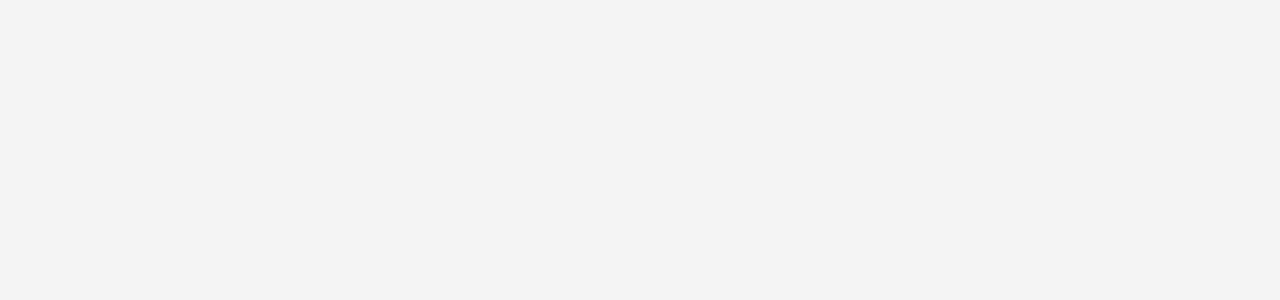
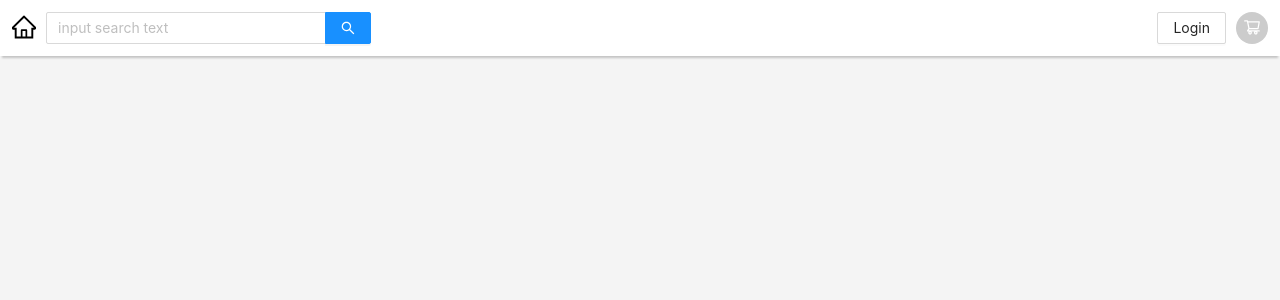
Before and after one commit to SaajidMuhammad/shopping-cart, a React (Create React App) app: page /success in a window 1280 px wide. Before the commit this address had no page. Shown: the top 300 px of the page. Built offline with nearby package versions, Linux system fonts and the light colour scheme; what miragejs would draw is missing.

Commit message:
sucess and rating page creatted

```diff
--- a/src/App.tsx
+++ b/src/App.tsx
@@ -1,19 +1,23 @@
 import React, { FC } from 'react';
 import { BrowserRouter as Router, Routes, Route, useParams } from 'react-router-dom'
+import { createServer } from "miragejs"
 
+// Pages
 import Home from './pages/Home'
 import Cart from './pages/Cart'
 import Details from './pages/ProductDetails'
+import Completed from './pages/Completed';
 
+// Global States
 import ProductsState from './context/products/ProductsState';
 import CartState from './context/cart/CartState';
 
+// Mock datas
 import productData from './mockData/productData'
 
 import './App.css';
 import 'antd/dist/antd.css'
 
-import { createServer } from "miragejs"
 
 // Mock Server
 createServer({
@@ -51,6 +55,8 @@ const App: FC = () => {
                 <Route path=":prodId" element={<Details />} />
               </Route>
 
+              <Route path='/success' element={<Completed />} />
+
             </Routes>
           </CartState>
         </ProductsState>
--- a/src/components/Cart/CartComponent.css
+++ b/src/components/Cart/CartComponent.css
@@ -1,6 +1,6 @@
 .wrapper__CartComponent {
-  margin:0 5% 20px;
-  padding:80px 10px;
+  margin: 0 5% 20px;
+  padding: 80px 10px;
   font-weight: 600;
 }
 
@@ -33,3 +33,9 @@
 .quantity__CartComponent {
   margin: 5px 15px;
 }
+
+.checkout-button__CartComponent {
+  width: 300px;
+  margin: 20px 0;
+  float: right;
+}
--- a/src/components/Cart/CartComponent.tsx
+++ b/src/components/Cart/CartComponent.tsx
@@ -1,6 +1,7 @@
 import { FC, useContext, useState, useEffect } from 'react'
 import { Card, Button } from 'antd';
 import { PlusOutlined, MinusOutlined } from '@ant-design/icons';
+import { Link } from 'react-router-dom'
 
 import "./CartComponent.css"
 
@@ -45,6 +46,8 @@ const CartComponent: FC = () => {
 
       })}
 
+      {cart.length > 0 && <Link to="/success" > <Button type="primary" shape="round" className='checkout-button__CartComponent'>Checkout</Button> </Link>}
+
     </div>
   )
 }
--- /dev/null
+++ b/src/components/Rating/Rating.tsx
@@ -0,0 +1,9 @@
+import { FC } from 'react'
+
+const Rating: FC = () => {
+  return (
+    <div>Rating</div>
+  )
+}
+
+export default Rating
--- /dev/null
+++ b/src/components/Success/Success.tsx
@@ -0,0 +1,17 @@
+import { FC } from 'react'
+import Rating from '../Rating/Rating'
+
+const Success: FC = () => {
+  return (
+
+    <>
+      <div>Success</div>
+
+      <Rating />
+
+    </>
+
+  )
+}
+
+export default Success
--- /dev/null
+++ b/src/pages/Completed.tsx
@@ -0,0 +1,15 @@
+import { FC } from 'react'
+import Navbar from '../components/Navbar/Navbar'
+import Success from '../components/Success/Success'
+
+const Completed: FC = () => {
+  return (
+    <>
+      <Navbar />
+      <Success />
+
+    </>
+  )
+}
+
+export default Completed
--- a/src/pages/Home.tsx
+++ b/src/pages/Home.tsx
@@ -1,22 +1,14 @@
-import React, { FC, useEffect } from 'react'
-import { Button } from 'antd';
+import { FC } from 'react'
 
 import Navbar from '../components/Navbar/Navbar'
 import ProductWrapper from '../components/ProductWrapper/ProductWrapper';
 
 
 const Home: FC = () => {
-
-  useEffect(() => {
-
-  }, [])
-
   return (
-
     <>
       <Navbar />
       <ProductWrapper />
-
     </>
   )
 }
```
Also changed, not shown: src/components/Rating/Rating.css (added), src/components/Success/Success.css (added).
